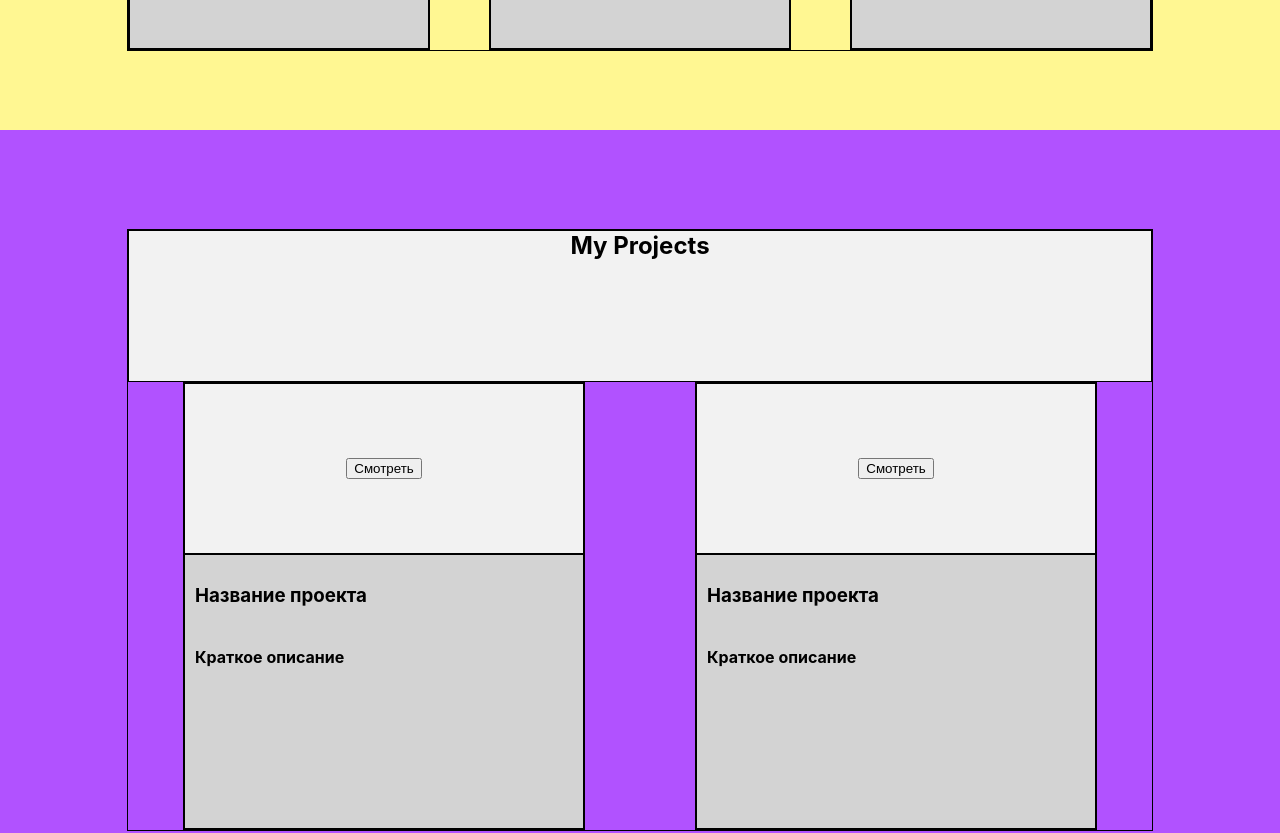
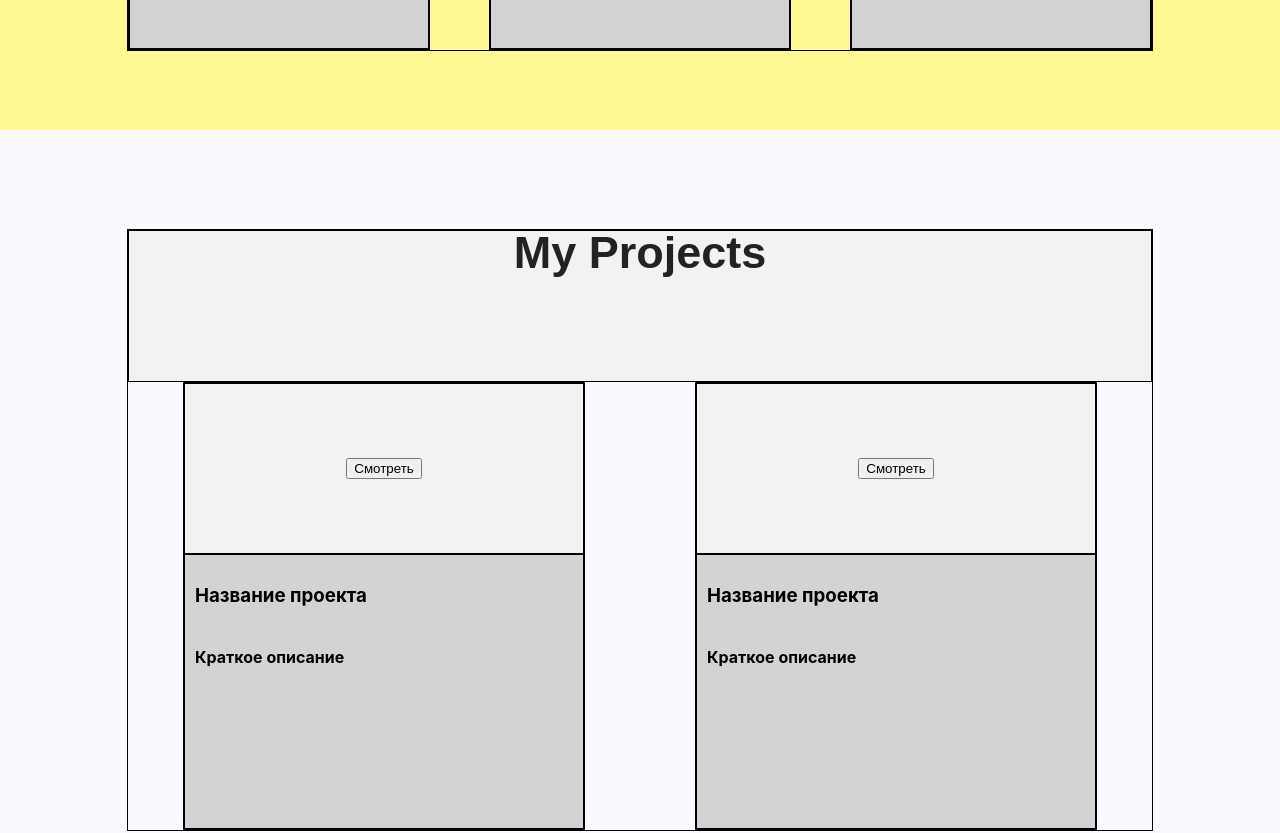
Before and after one commit to VadzimKrasouski/my_portfolio, a React (Create React App) app: page / in a window 1280 px wide. Shown: the part 1540-2373 px from the top of the page. Built offline with nearby package versions, Linux system fonts and the light colour scheme.

Commit message:
-borderBox

```diff
--- a/src/Contact/Contact.jsx
+++ b/src/Contact/Contact.jsx
@@ -6,9 +6,9 @@ const Contact = () => (
         <div className={styles.container}>
             <h2 className={styles.title}>Контакты</h2>
             <form className={styles.contactForm}>
-                <input className={styles.name} type="text" placeholder="Name"/>
-                <input className={styles.email} type="email" placeholder="E-mail"/>
-                <textarea className={styles.message} rows="7" placeholder="Your message"/>
+                <input type="text" placeholder="Name"/>
+                <input type="email" placeholder="E-mail"/>
+                <textarea rows="7" placeholder="Your message"/>
                 <button className={styles.btnSubmit} type="submit">Send message</button>
             </form>
         </div>
--- a/src/Contact/Contact.module.css
+++ b/src/Contact/Contact.module.css
@@ -31,19 +31,8 @@
     align-items: center;
 }
 
-.name {
+.contactForm input, .contactForm textarea {
     box-sizing: border-box;
-    width: 100%;
-}
-
-.email {
-    box-sizing: border-box;
-    width: 100%;
-}
-
-.message {
-    box-sizing: border-box;
-
     width: 100%;
 }
 
--- a/src/Projects/Projects.jsx
+++ b/src/Projects/Projects.jsx
@@ -5,7 +5,9 @@ import ProjectBlock from "./ProjectBlock";
 const Projects = () => (
     <div className={styles.projects}>
         <div className={styles.container}>
-            <h2 className={styles.title}>My Projects</h2>
+            <div className={styles.title}>
+                <h2>My Projects</h2>
+            </div>
             <div className={styles.projectBlocks}>
                 <ProjectBlock/>
                 <ProjectBlock/>
--- a/src/Projects/Projects.module.css
+++ b/src/Projects/Projects.module.css
@@ -1,6 +1,6 @@
 .projects {
     min-height: 100vh;
-    background-color: #b152ff;
+    background-color: #f9f9ff;
     display: flex;
     justify-content: center;
     align-items: center;
@@ -19,6 +19,15 @@
     border: 1px solid;
     background-color: #f2f2f2;
     text-align: center;
+}
+
+.title h2 {
+    font-family: 'Poppins', sans-serif;
+    color: #222222;
+    font-weight: 700;
+    margin-bottom: 70px;
+    font-size: 45px;
+    line-height: 44px;
 }
 
 .projectBlocks {
```
